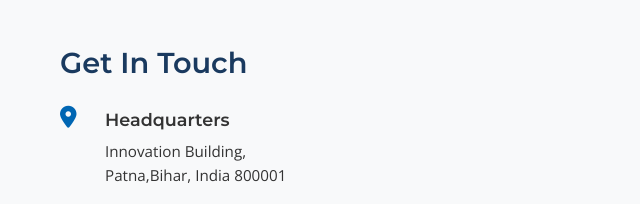
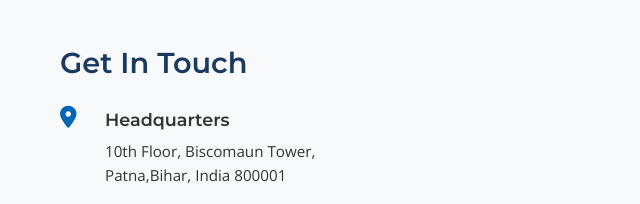
Before and after one commit to ADXPI/home, a plain HTML site: page index.html in a window 1280 px wide. Shown: the part 3300-3504 px from the top of the page, 0-640 px from the left. Drawn offline with nearby package versions, Linux system fonts and the light colour scheme.

Commit message:
Update index.html

```diff
--- a/index.html
+++ b/index.html
@@ -914,7 +914,7 @@
                         <i class="fas fa-map-marker-alt"></i>
                         <div>
                             <h4>Headquarters</h4>
-                            <p>Innovation Building,<br>Patna,Bihar, India 800001</p>
+                            <p>10th Floor, Biscomaun Tower,<br>Patna,Bihar, India 800001</p>
                         </div>
                     </div>
                     <div class="contact-detail">
```
